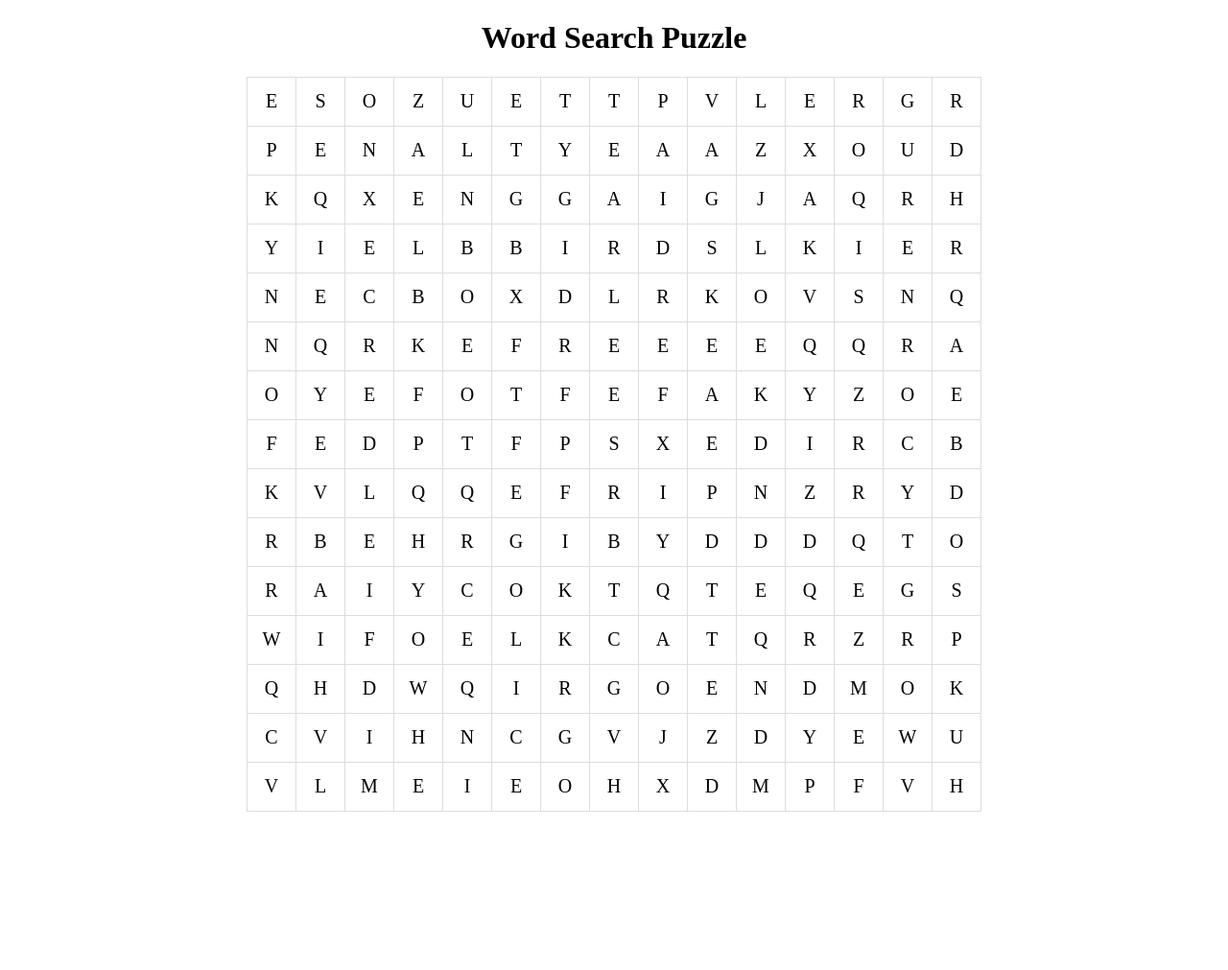
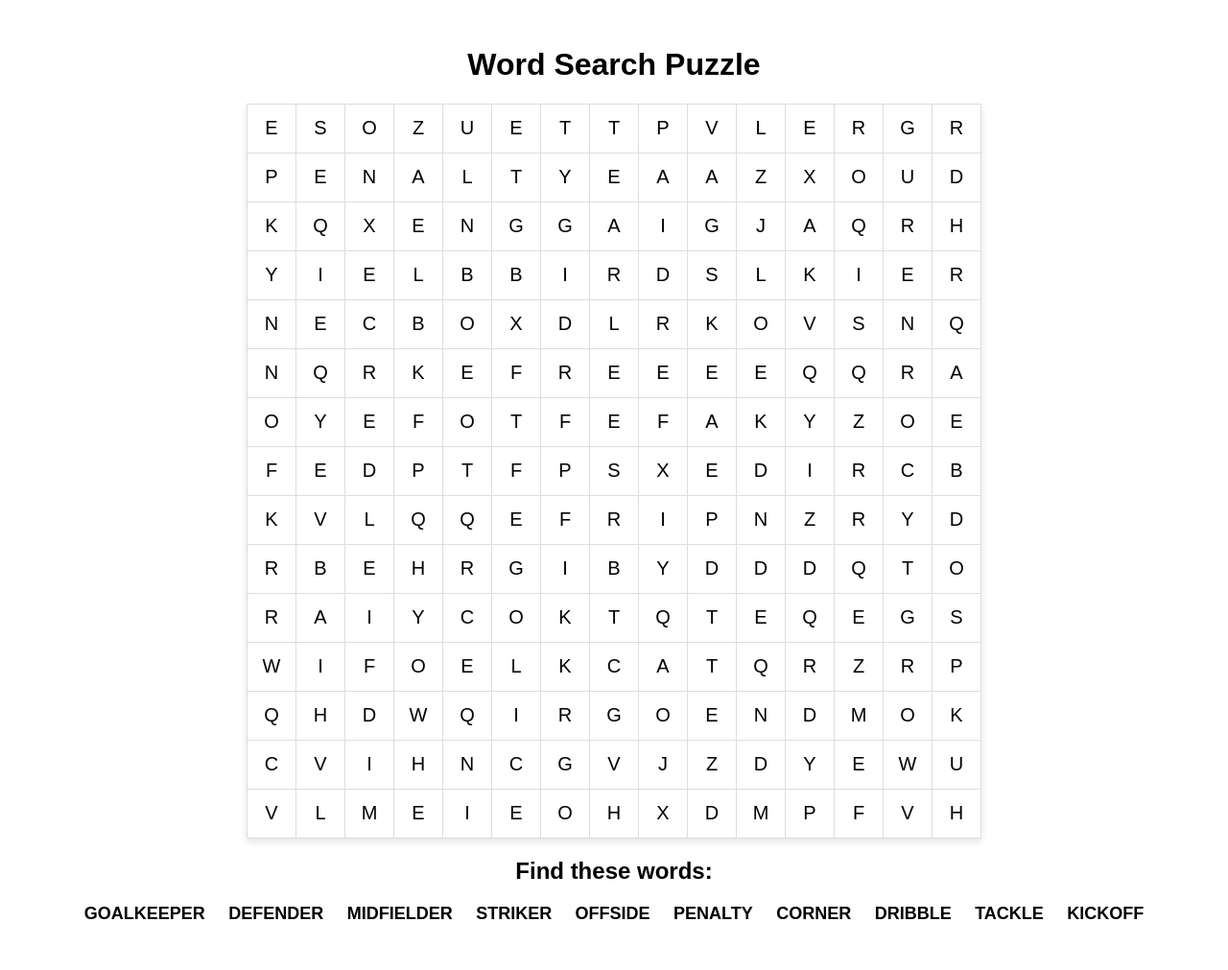
Before and after one commit to kennyOlakunle/PythonProjects, a Django app: page / in a window 1280 px wide. Shown: the whole page at 96% size. Before the commit the page ends 846 px from the top, so only its background shows below. Run offline with Django 5.2, Linux system fonts and the light colour scheme.

Commit message:
FInalizing project

```diff
--- a/wordsearch/puzzle/templates/index.html
+++ b/wordsearch/puzzle/templates/index.html
@@ -5,9 +5,15 @@
     <meta name="viewport" content="width=device-width, initial-scale=1.0">
     <title>Word Search Puzzle</title>
     <style>
+        body {
+            font-family: Arial, sans-serif;
+            text-align: center;
+            padding: 20px;
+        }
         table {
             border-collapse: collapse;
             margin: 20px auto;
+            box-shadow: 0 4px 8px rgba(0, 0, 0, 0.1);
         }
         td {
             border: 1px solid #ddd;
@@ -17,14 +23,38 @@
             width: 30px;
             height: 30px;
             cursor: pointer;
+            transition: background-color 0.3s ease;
         }
         td.selected {
             background-color: yellow;
         }
+        td.found {
+            background-color: green;
+            color: white;
+        }
+        .word-list {
+            margin: 20px auto;
+            text-align: center;
+        }
+        .word-list ul {
+            list-style: none;
+            padding: 0;
+        }
+        .word-list li {
+            display: inline-block;
+            margin: 0 10px;
+            font-size: 18px;
+            font-weight: bold;
+        }
+        .word-list li.found {
+            text-decoration: line-through;
+            color: gray;
+        }
     </style>
+
 </head>
 <body>
-    <h1 style="text-align: center;">Word Search Puzzle</h1>
+    <h1>Word Search Puzzle</h1>
     <table id="wordSearchGrid">
         {% for row in grid %}
             <tr>
@@ -34,10 +64,62 @@
             </tr>
         {% endfor %}
     </table>
+
+    <!-- Word List Display -->
+    <div class="word-list">
+        <h2>Find these words:</h2>
+        <ul id="wordList">
+            {% for word in words %}
+                <li id="word-{{ word }}">{{ word }}</li>
+            {% endfor %}
+        </ul>
+    </div>
+
     <script>
+        let selectedCells = [];
+
         function selectCell(cell) {
             cell.classList.toggle('selected');
+            const cellIndex = selectedCells.indexOf(cell);
+
+            if (cellIndex === -1) {
+                selectedCells.push(cell);
+            } else {
+                selectedCells.splice(cellIndex, 1);
+            }
+
+            if (selectedCells.length > 0) {
+                const selectedWord = selectedCells.map(cell => cell.innerText).join('');
+                checkWord(selectedWord);
+            }
+        }
+
+        function checkWord(word) {
+            fetch("{% url 'check_word' %}", {
+                method: 'POST',
+                headers: {
+                    'Content-Type': 'application/json',
+                    'X-CSRFToken': '{{ csrf_token }}'
+                },
+                body: JSON.stringify({ word: word })
+            })
+            .then(response => response.json())
+            .then(data => {
+                if (data.status === 'found') {
+                    // Mark word as found in the UI
+                    const wordElement = document.getElementById('word-' + data.word);
+                    if (wordElement) {
+                        wordElement.classList.add('found');
+                    }
+                    for (let cell of selectedCells) {
+                        cell.classList.add('found');
+                    }
+                }
+                selectedCells = []; // Clear selection after check
+            })
+            .catch(error => console.error('Error:', error));
         }
     </script>
+
 </body>
 </html>
--- a/wordsearch/puzzle/urls.py
+++ b/wordsearch/puzzle/urls.py
@@ -3,4 +3,5 @@ from . import views
 
 urlpatterns = [
     path('', views.index, name='index'),
+    path('check_word/', views.check_word, name='check_word'),
 ]
--- a/wordsearch/puzzle/views.py
+++ b/wordsearch/puzzle/views.py
@@ -1,4 +1,6 @@
 from django.shortcuts import render
+from django.http import JsonResponse
+
 
 # Create your views here.
 
@@ -68,6 +70,23 @@ for row in range(grid_size):
         if grid[row][col] == ' ':
             grid[row][col] = random.choice(string.ascii_uppercase)
 
+
+
+
 # Django View to Render the Grid
 def index(request):
-    return render(request, 'index.html', {'grid': grid})
+    return render(request, 'index.html', {'grid': grid, 'words': words})
+
+# New view to handle word checking
+def check_word(request):
+    if request.method == 'POST':
+        selected_word = request.POST.get('word').upper()
+        reverse_selected_word = selected_word[::-1]
+
+        # Check if the selected word or its reverse exists in the word list
+        if selected_word in words or reverse_selected_word in words:
+            return JsonResponse({'status': 'found', 'word': selected_word})
+        else:
+            return JsonResponse({'status': 'not_found', 'word': selected_word})
+
+    return JsonResponse({'status': 'error', 'message': 'Invalid request'})
```
Also changed, not shown: Wordsearch.py (deleted, +0 -121 lines), README.md, wordsearch/puzzle/templates/Images/WS.png (added).
